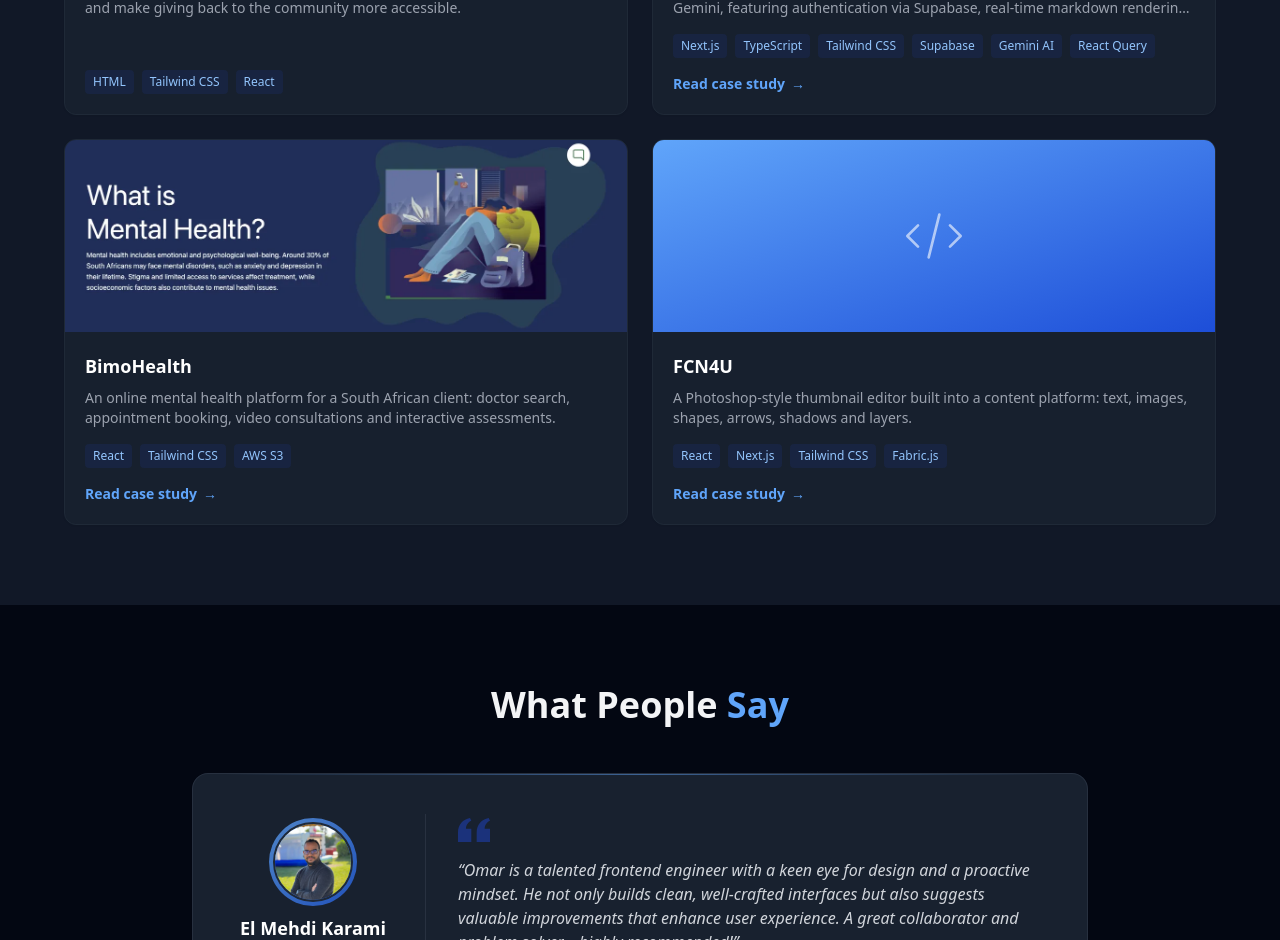
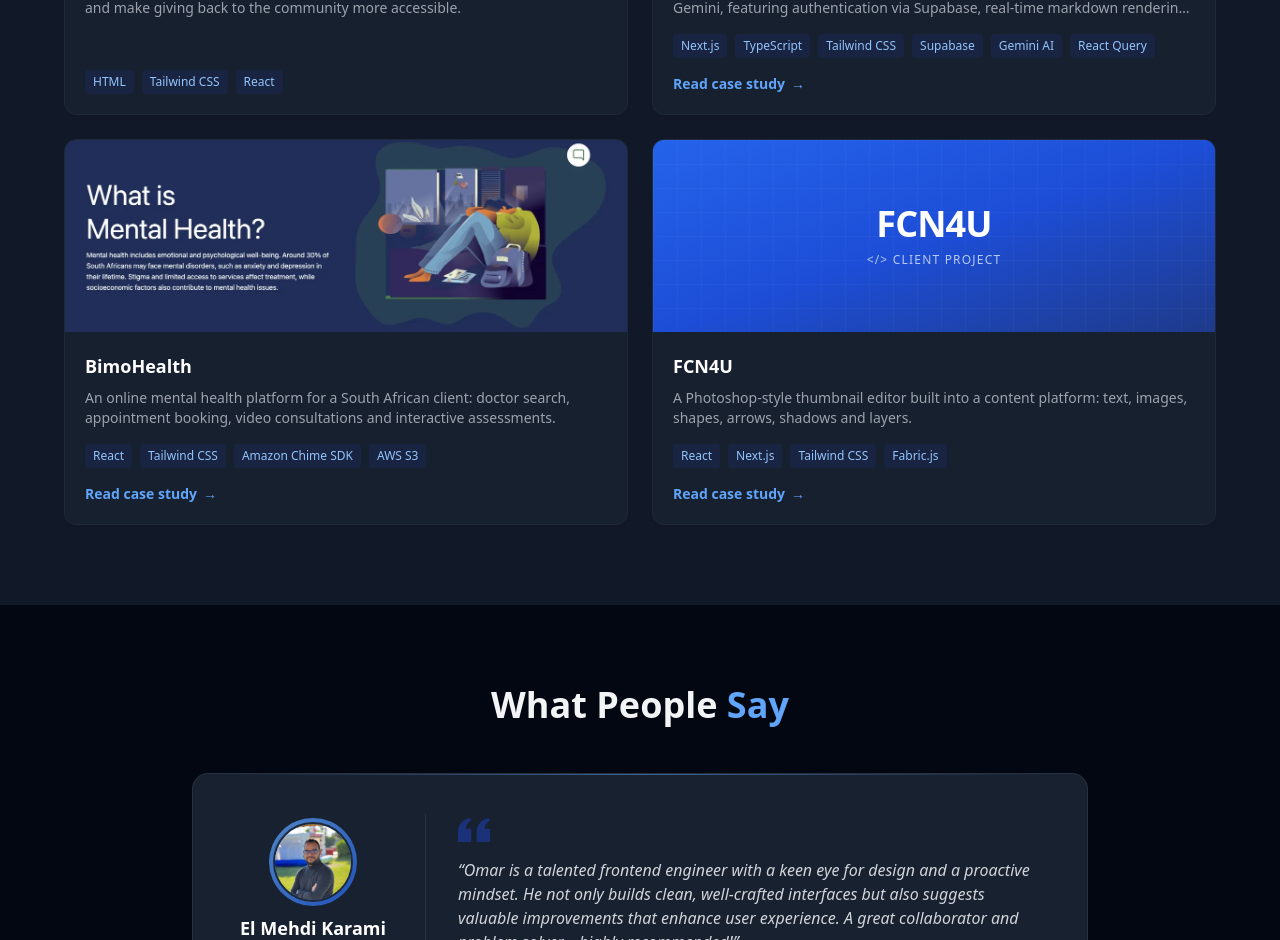
Before and after one commit to DoDaa3/my-portfolio, a Next.js app: page / in a window 1280 px wide. Shown: the part 4533-5473 px from the top of the page. Built offline with nearby package versions, Linux system fonts and the light colour scheme; no server answers; the database is empty.

Commit message:
Clarify Fabric.js role in FCN4U, add Amazon Chime SDK to BimoHealth, styled title card for projects without screenshots
Co-Authored-By: Claude Opus 5.5 <noreply@anthropic.com>

```diff
--- a/components/ProjectCard.tsx
+++ b/components/ProjectCard.tsx
@@ -33,10 +33,22 @@ function ProjectCard({ project, index = 0, className = '' }: ProjectCardProps) {
               className="object-cover group-hover:scale-110 transition-transform duration-700 ease-out"
             />
           ) : (
-            <div className="w-full h-full bg-gradient-to-br from-primary-400 to-primary-700 flex items-center justify-center">
-              <svg className="w-16 h-16 text-white/60" fill="none" viewBox="0 0 24 24" stroke="currentColor" strokeWidth={1}>
-                <path strokeLinecap="round" strokeLinejoin="round" d="M10 20l4-16m4 4l4 4-4 4M6 16l-4-4 4-4" />
-              </svg>
+            // No screenshot (e.g. client work we can't show): a styled title card instead
+            <div className="relative w-full h-full bg-gradient-to-br from-primary-600 via-primary-700 to-primary-900 flex items-center justify-center group-hover:scale-110 transition-transform duration-700 ease-out">
+              <div
+                className="absolute inset-0 opacity-20"
+                style={{
+                  backgroundImage:
+                    'linear-gradient(rgba(255,255,255,0.15) 1px, transparent 1px), linear-gradient(90deg, rgba(255,255,255,0.15) 1px, transparent 1px)',
+                  backgroundSize: '24px 24px',
+                }}
+              />
+              <div className="relative text-center px-6">
+                <p className="text-4xl font-extrabold tracking-tight text-white">{project.title}</p>
+                <p className="mt-2 text-xs font-medium uppercase tracking-widest text-primary-100/80">
+                  &lt;/&gt; Client project
+                </p>
+              </div>
             </div>
           )}
           {/* Overlay on hover */}
--- a/lib/caseStudies.ts
+++ b/lib/caseStudies.ts
@@ -224,7 +224,7 @@ export const caseStudies: CaseStudy[] = [
     decisions: [
       {
         title: 'Build the editor instead of buying one',
-        body: 'No existing editor library covered everything we needed (text, images, shapes, arrows, shadows and layers working together), so I built the editing experience from scratch: the tools, the controls and the way elements behave on the canvas.',
+        body: 'No existing editor library covered everything we needed (text, images, shapes, arrows, shadows and layers working together). Fabric.js handled a small part of the canvas work; everything else I built from scratch: the tools, the layer system, the controls and the way elements behave on the canvas.',
       },
       {
         title: 'Designing what I build',
@@ -239,7 +239,7 @@ export const caseStudies: CaseStudy[] = [
       title: 'No library did everything',
       body: [
         'The hardest part was that the tool we wanted didn’t exist. Every library I evaluated was missing something: layers, arrows, shadows, or the flexibility to combine them the way creators expected.',
-        'Building it from scratch meant designing how every element is created, selected, moved, styled and stacked, and making all of it feel as natural as a desktop design app.',
+        'Building most of it myself meant designing how every element is created, selected, moved, styled and stacked, and making all of it feel as natural as a desktop design app.',
       ],
     },
     gallery: [],
@@ -259,7 +259,7 @@ export const caseStudies: CaseStudy[] = [
       type: 'Client project, South Africa (launched)',
       team: '1 frontend dev (me) + 1 backend dev',
     },
-    stack: ['React', 'Tailwind CSS', 'AWS S3', 'Figma'],
+    stack: ['React', 'Tailwind CSS', 'Amazon Chime SDK', 'AWS S3', 'Figma'],
     cover: {
       src: '/images/projects/bimo-health.webp',
       alt: 'BimoHealth landing page: What is Mental Health?',
@@ -273,7 +273,7 @@ export const caseStudies: CaseStudy[] = [
     features: [
       'Doctor search for patients',
       'Appointment booking between patients and doctors',
-      'Video consultations inside the platform',
+      'Video consultations inside the platform, powered by the Amazon Chime SDK',
       'Interactive mental health assessments',
       'Secure image uploads stored on AWS S3',
       'Responsive UI built from the Figma designs',
@@ -285,7 +285,7 @@ export const caseStudies: CaseStudy[] = [
       },
       {
         title: 'Video calls inside the product',
-        body: 'Consultations happen in the platform itself, so patients never have to install anything or share contact details to talk to a doctor.',
+        body: 'I integrated the Amazon Chime SDK so consultations happen in the platform itself. Patients never have to install anything or share contact details to talk to a doctor.',
       },
       {
         title: 'A small team, owning the whole frontend',
@@ -295,7 +295,7 @@ export const caseStudies: CaseStudy[] = [
     challenge: {
       title: 'Integrating the video calls',
       body: [
-        'The hardest part was integrating video calls: connecting a patient and a doctor in a live session from a booked appointment, inside the browser.',
+        'The hardest part was integrating video calls with the Amazon Chime SDK: connecting a patient and a doctor in a live session from a booked appointment, right in the browser, with the backend creating and managing each meeting.',
         'Some weeks we got blocked by new challenges, but we kept the client in the loop, and they were happy with both the result and the progress along the way.',
       ],
     },
--- a/lib/projectData.ts
+++ b/lib/projectData.ts
@@ -61,7 +61,7 @@ export const fallbackProjects: Project[] = [
       'An online mental health platform for a South African client: doctor search, appointment booking, video consultations and interactive assessments.',
     image: '/images/projects/bimo-health.webp',
     imagePosition: 'bottom',
-    techStack: ['React', 'Tailwind CSS', 'AWS S3'],
+    techStack: ['React', 'Tailwind CSS', 'Amazon Chime SDK', 'AWS S3'],
   },
   {
     _id: '6',
```
